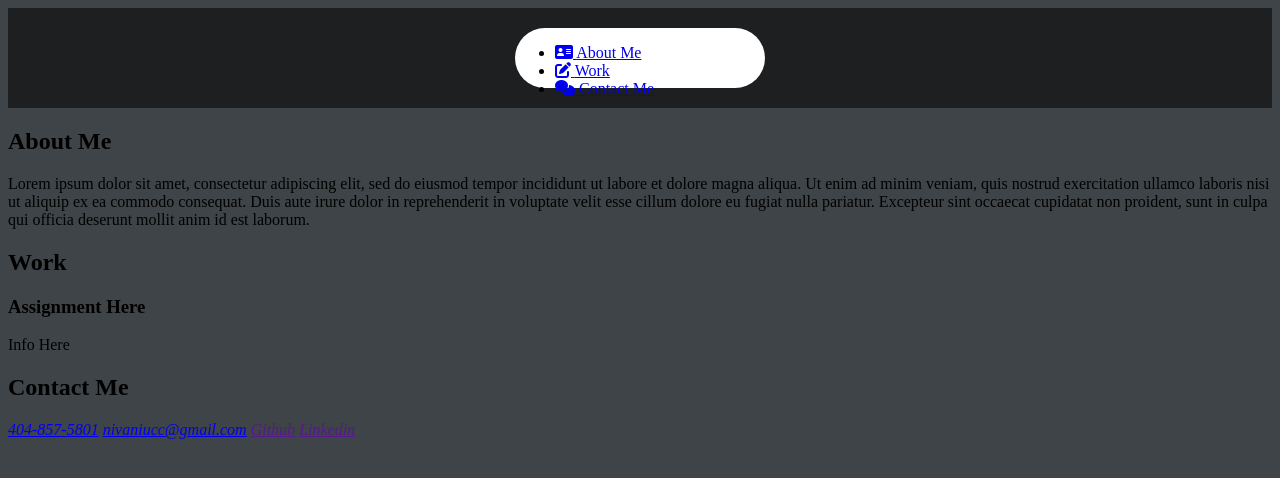
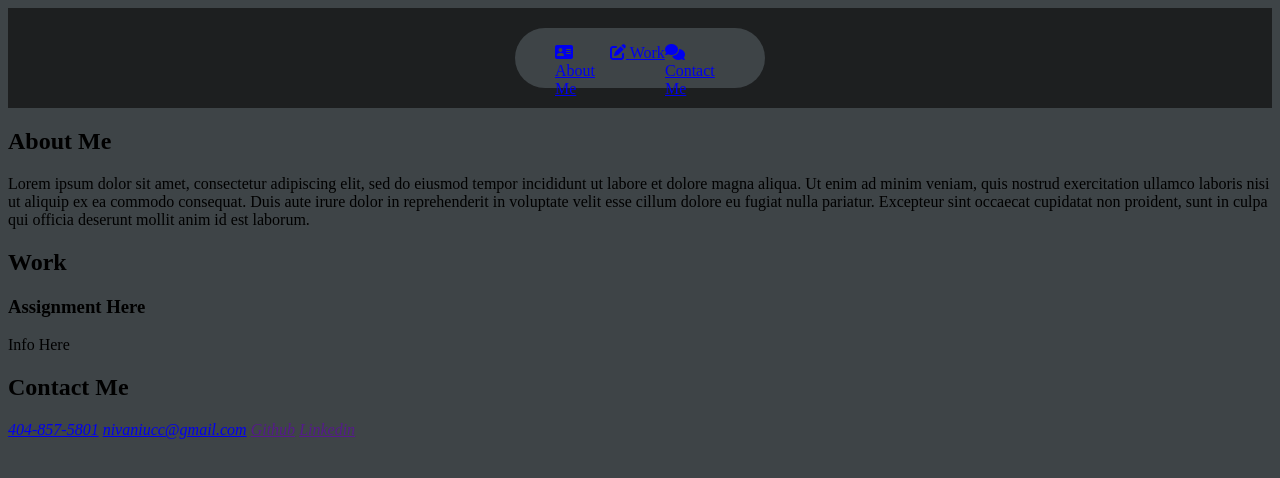
Before and after one commit to nivaniuc/mtvs-pimp-my-folio, a plain HTML site: page index.html in a window 1280 px wide. Drawn offline with Linux system fonts and the light colour scheme.

Commit message:
The nav bar is KIND OF getting where I want it to be

```diff
--- a/style.css
+++ b/style.css
@@ -32,6 +32,21 @@ header {
     position: relative;
     width: 250px;
     height: 60px;
-    background: white;
+    background: var(--light);
     border-radius: 30px;
 }
+
+.nav ul {
+    position: absolute;
+    top: 0;
+    left: 0;
+    width: 100%;
+    display: flex;
+}
+
+.nav ul li {
+    position: relative;
+    list-style:none;
+    width: 55px;
+    height: 50px;
+}
```
